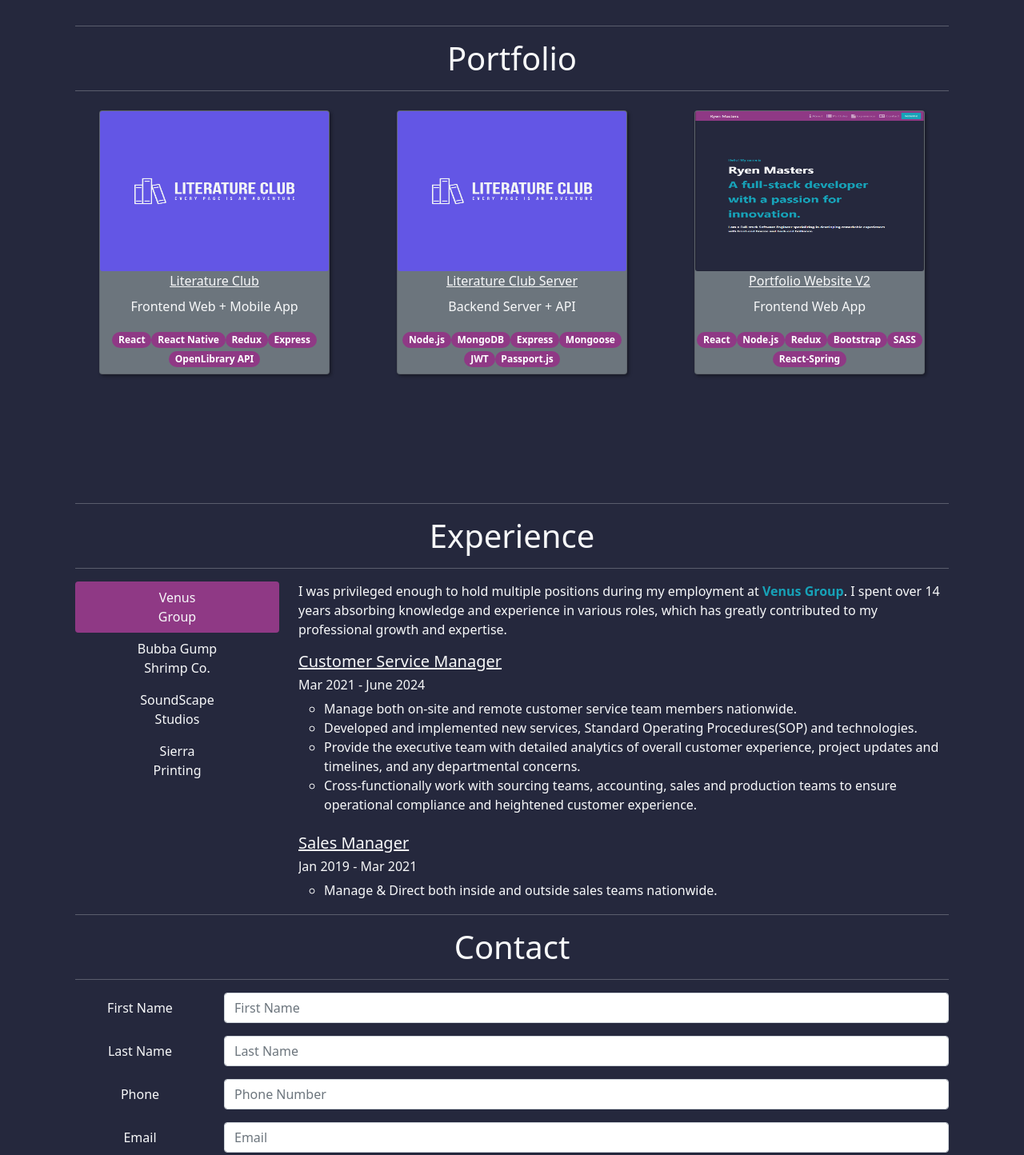
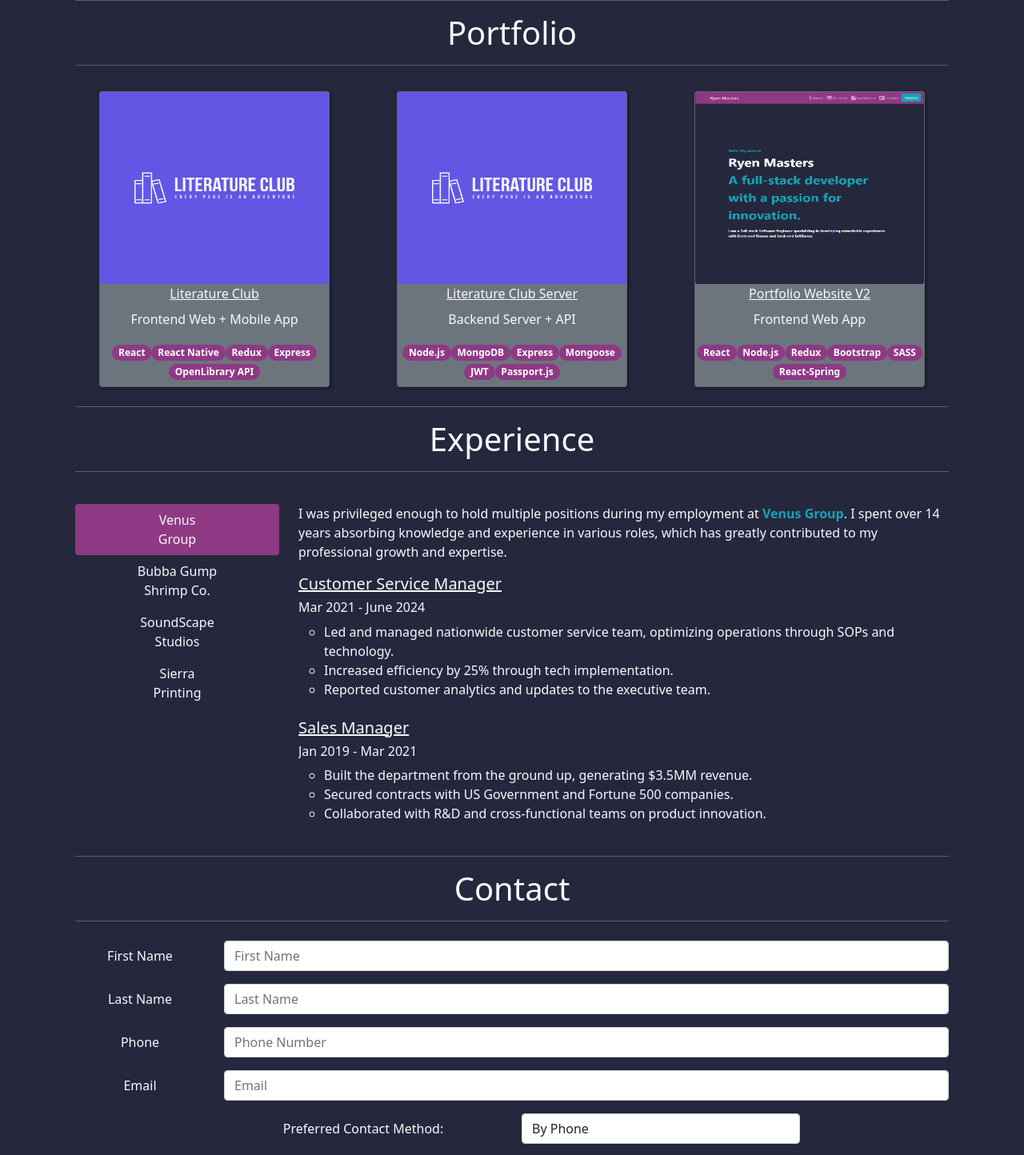
Before and after one commit to NueKid/Portfolio-V2---React, a React (Create React App) app: page / in a window 1280 px wide. Shown: the part 1220-2664 px from the top of the page at 80% size. Built offline with nearby package versions, Linux system fonts and the light colour scheme.

Commit message:
added new resume version. Updated experience section to match resume.

```diff
--- a/src/App.css
+++ b/src/App.css
@@ -77,16 +77,10 @@ border: 0px solid #8F3985 !important;
 }
 
 .card-image-container {
-  width: 200px;
-  height: 200px;
+  width: 18vh;
+  min-height: 10vh;
+  max-height: 30vh;
   overflow: hidden;
-}
-
-.card-image-container img {
-  width: 100%;
-     height: 100%;
-     object-fit: cover;
-     object-position: center;
 }
 
 .card {
@@ -95,6 +89,19 @@ border: 0px solid #8F3985 !important;
 
 .dropImg {
   box-shadow: 2px 2px 4px rgba(0, 0, 0, 0.4);
+}
+
+@media (min-width: 768px) {
+  .vh {
+    height: 90vh;
+  }
+
+  .card-image-container img {
+    width: 100%;
+       height: 100%;
+       object-fit: center;
+       object-position: center;
+  }
 }
 
 .scrollable-container {
--- a/src/features/About.js
+++ b/src/features/About.js
@@ -32,8 +32,8 @@ const About = () => {
             <Container className='fluid mt-2' style={{ caretColor: 'transparent'}} >
                     <h1 id='about'>About</h1>
                     <hr />
-                <Row>
-                    <Col className='mt-2 fluid d-flex justify-content-center align-items-center'>
+                <Row className='my-4'>
+                    <Col sm='4' className='mt-2 fluid d-flex justify-content-center align-items-center'>
                         <img src={ProfilePicture} alt="Ryen Masters" className="img-fluid rounded-circle mb-4" style={{ width: '200px', height: '200px' }} />
                     </Col>
                     <Col className='mt-2 fluid flex justify-content-center align-items-center'>
--- a/src/features/Contact.js
+++ b/src/features/Contact.js
@@ -8,7 +8,7 @@ const Contact = () => {
             <Container className="fluid mt-2">
                 <h1 id='contact'>Contact</h1>
                 <hr />
-                <Row>
+                <Row className='my-4'>
                     <ContactForm />
                 </Row>
                 <hr />
--- a/src/features/Experience/ExperienceTabs.js
+++ b/src/features/Experience/ExperienceTabs.js
@@ -20,7 +20,7 @@ const ExperienceTabs = () => {
 
     return (
         <Nav pills vertical justified>
-            <Row>
+            <Row className='my-4'>
                 <Col sm='3'>
                     <NavItem>
                         <NavLink
@@ -78,16 +78,13 @@ const ExperienceTabs = () => {
                                 <h6>Mar 2021 - June 2024</h6>
                                     <ul>
                                         <li>
-                                            Manage both on-site and remote customer service team members nationwide.
+                                            Led and managed nationwide customer service team, optimizing operations through SOPs and technology.
                                         </li>
                                         <li>
-                                            Developed and implemented new services, Standard Operating Procedures(SOP) and technologies.
+                                            Increased efficiency by 25% through tech implementation.
                                         </li>
                                         <li>
-                                            Provide the executive team with detailed analytics of overall customer experience, project updates and timelines, and any departmental concerns.
-                                        </li>
-                                        <li>
-                                            Cross-functionally work with sourcing teams, accounting, sales and production teams to ensure operational compliance and heightened customer experience.
+                                            Reported customer analytics and updates to the executive team.
                                         </li>
                                     </ul>
                                     <br />
@@ -95,19 +92,13 @@ const ExperienceTabs = () => {
                                 <h6>Jan 2019 - Mar 2021</h6>
                                     <ul>
                                         <li>
-                                            Manage & Direct both inside and outside sales teams nationwide.
+                                            Built the department from the ground up, generating $3.5MM revenue.
                                         </li>
                                         <li>
-                                            Develop and implement sales strategies, programs and techniques.
+                                            Secured contracts with US Government and Fortune 500 companies.
                                         </li>
                                         <li>
-                                            Assist the manufacturing team with Research and development of new products.
-                                        </li>
-                                        <li>
-                                            Oversee Projects and ensure they are completed on time and within budget.
-                                        </li>
-                                        <li>
-                                            Cross-functionally work with legal teams, customer service, sales and production teams to ensure contractual compliance.
+                                            Collaborated with R&D and cross-functional teams on product innovation.
                                         </li>
                                     </ul>
                                     <br />
@@ -115,22 +106,13 @@ const ExperienceTabs = () => {
                                 <h6>Aug. 2011 - Jan. 2019</h6>
                                     <ul>
                                         <li>
-                                            Plan and oversee projects to ensure they are completed within the required timeline and budget.
+                                            Delivered major cost-saving projects ($1.2MM+), improving logistics and operations.
                                         </li>
                                         <li>
-                                            Maintain partnerships with vendors and suppliers to control resources and deliverables.
+                                            Managed vendor relations, project timelines, and stakeholder communication.
                                         </li>
                                         <li>
-                                            Present project updates to management and/or respective stakeholders.
-                                        </li>
-                                        <li>
-                                            Delegate responsibilities to multi-functional teams, both internal and external.
-                                        </li>
-                                        <li>
-                                            Meet with clients to understand project requirements and scope.
-                                        </li>
-                                        <li>
-                                            Develop project plans, spreadsheets, workflows and process maps to implement new programs.
+                                            Improved operations and reduced time-to-task by 43% via system audits and enhancements.
                                         </li>
                                     </ul>
                         </TabPane>
@@ -139,17 +121,13 @@ const ExperienceTabs = () => {
                                 <h6>Oct. 2009 - Aug. 2011</h6>
                                     <ul>
                                         <li>
-                                            Develop standardized product knowledge information for employee onboarding.
-                                            Ensures adequate inventory of materials and products in accordance with inventory cycles and organizational philosophy.
+                                            Developed onboarding programs and managed safety compliance.
                                         </li>
                                         <li>
-                                            Ensure Occupational Safety and Health Act, local health and safety codes, and company safety and security policies are met.
+                                            Managed inventory and maintained accurate tracking within organizational guidelines.
                                         </li>
                                         <li>
-                                            Conducts inspections and tracks risks/hazards/discrepancies in accordance with the Corporate Management program.
-                                        </li>
-                                        <li>
-                                            Develop and train all management on the new Environmental Education Training Program (including accident reports and worker's compensation).
+                                            Conducted regular safety inspections to identify and resolve workplace hazards.
                                         </li>
                                     </ul>
                         </TabPane>
@@ -158,13 +136,10 @@ const ExperienceTabs = () => {
                                 <h6>Feb 2007 - Dec 2009</h6>
                                     <ul>
                                         <li>
-                                            Manage contracts, negotiations and budgets for all projects.
+                                            Managed production contracts, budgets, and timelines for multiple clients.
                                         </li>
                                         <li>
-                                            Coordinate with Artist teams and internal teams to ensure projects are completed within the required timeline and scope.
-                                        </li>
-                                        <li>
-                                            Plan events or performances for releases. Audio editing, sound design and ghost production as needed.
+                                            Coordinated between artists and technical teams to meet delivery goals.
                                         </li>
                                     </ul>
                         </TabPane>
--- a/src/features/Landing.js
+++ b/src/features/Landing.js
@@ -3,7 +3,7 @@ import { Container, Row, Col } from 'reactstrap'
 const Landing = () => {
     return (
         <Container className='text-start mt-4'>
-            <Row className='align-items-center' style={{ height: '90vh' }}>
+            <Row className='align-items-center vh'>
                 <p
                     className='text-info fw-bold'
                     style={{ caretColor: 'transparent' }}
--- a/src/features/projects/ProjectCard.js
+++ b/src/features/projects/ProjectCard.js
@@ -4,7 +4,7 @@ import { Link } from 'react-router-dom';
 const ProjectCard = ({ project }) => {
     const { id, image, name, type, logo } = project
     return (
-        <Link to={`${id}`} style={{ width: '18rem', height: '475px', textDecoration: 'none' }}>
+        <Link to={`${id}`} style={{ width: '18rem', textDecoration: 'none' }}>
             <Card
                 className='bg-secondary text-light card'
             >
--- a/src/features/projects/ProjectsList.js
+++ b/src/features/projects/ProjectsList.js
@@ -9,7 +9,7 @@ const ProjectsList = () => {
             <Container className="fluid mt-2" style={{ caretColor: 'transparent'}}>
                 <h1 id='portfolio'>Portfolio</h1>
                 <hr />
-                <Row>
+                <Row className='my-4'>
                     {PROJECTS.map((project) => (
                         <Col
                             md='4'
```
Also changed, not shown: 2 other files (tests, documents, lock files or other folders).
